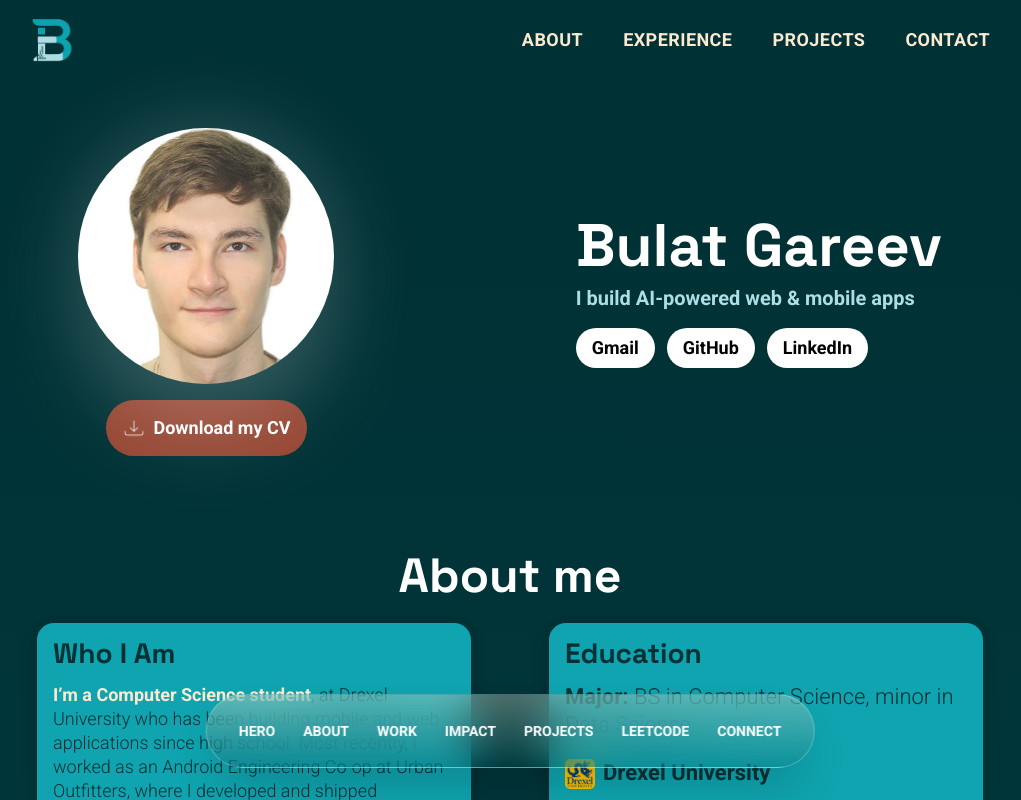
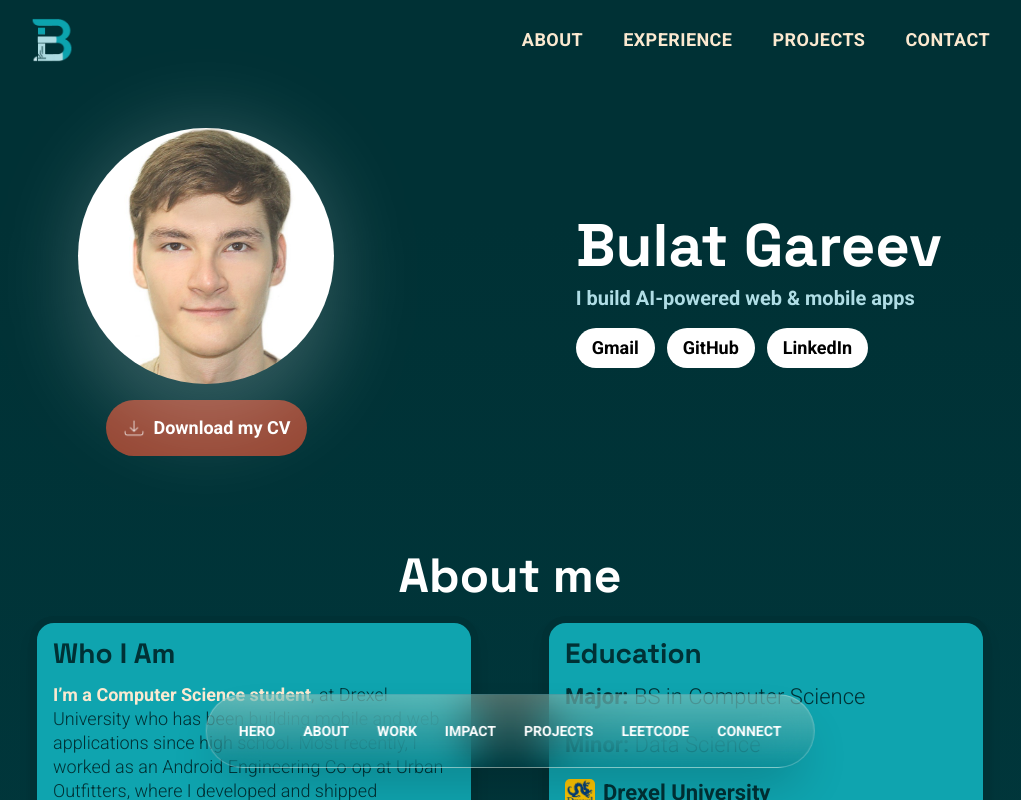
Before and after one commit to gareev-bulat/PortfolioWebsite, a Next.js app: page / in a window 1280 px wide. Shown: the top 800 px of the page, without its empty margins (130-1151 px from the left). Built offline with nearby package versions, Linux system fonts and the light colour scheme; no server answers.

Commit message:
feat: add a minor

```diff
--- a/components/aboutme.tsx
+++ b/components/aboutme.tsx
@@ -38,8 +38,10 @@ const Aboutme = () => {
           <h1 className="font-display pb-4 text-base_l lg:text-lg">Education</h1>
           <ul className="space-y-5 font-semibold text-base_l">
             <li className="font-light">
-              <span className="font-bold">Major: </span>BS in Computer Science,
-              minor in Data Science
+              <span className="font-bold">Major: </span>BS in Computer Science
+            </li>
+            <li className="font-light">
+              <span className="font-bold">Minor: </span>Data Science
             </li>
             <li className="flex flex-row gap-2">
               <Image
```
